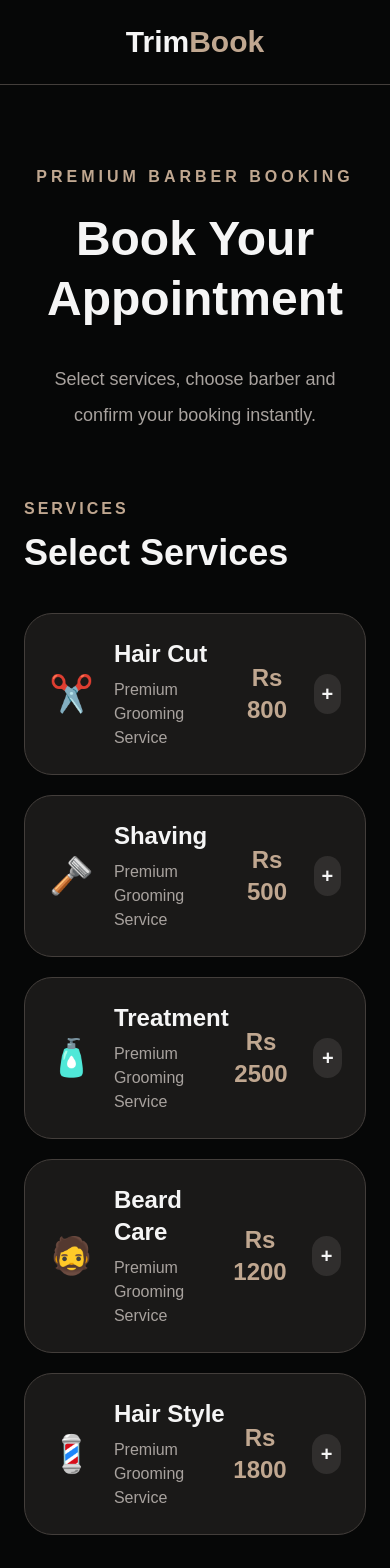
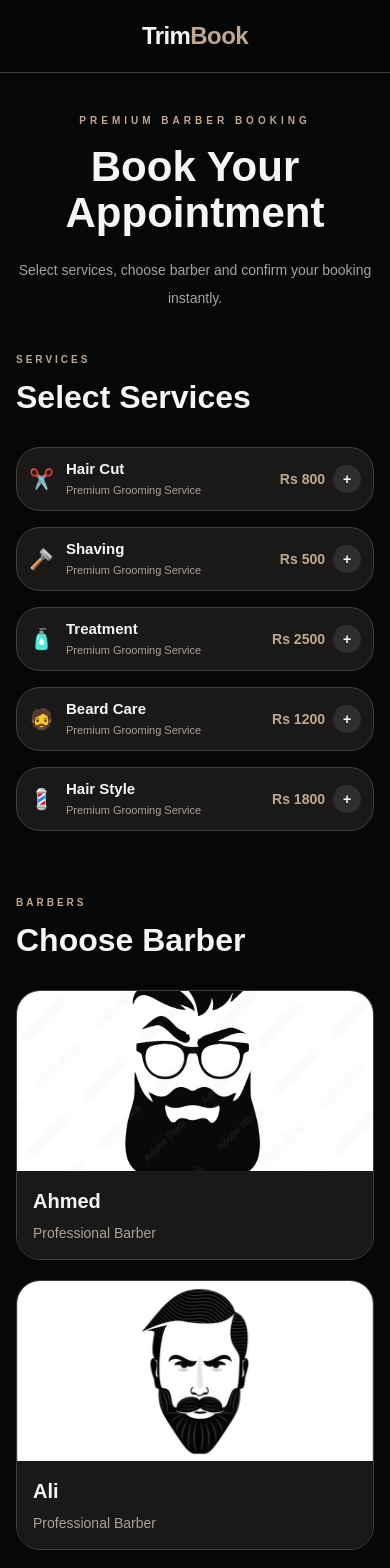
Before and after one commit to Nexuitive/barber-booking, a Next.js app: page / in a window 390 px wide. Shown: the top 1568 px of the page. Built offline with nearby package versions, Linux system fonts and the light colour scheme.

Commit message:
mobile ui update

```diff
--- a/src/app/page.tsx
+++ b/src/app/page.tsx
@@ -12,7 +12,7 @@ import { db } from "./firebase";
 import Calendar from "react-calendar";
 import "react-calendar/dist/Calendar.css";
 
-export default function BookingPage() {
+export default function Home() {
 
   const [selectedServices, setSelectedServices] = useState<string[]>([]);
   const [selectedBarber, setSelectedBarber] = useState("");
@@ -158,14 +158,15 @@ export default function BookingPage() {
 
   return (
 
-    <main className="bg-[#060707] text-[#F5F5F5] min-h-screen">
+    <main className="bg-[#060707] text-[#F5F5F5] min-h-screen overflow-hidden">
 
-      {/* Navbar */}
-      <nav className="border-b border-[#433E3B]">
+      {/* NAVBAR */}
 
-        <div className="max-w-7xl mx-auto px-6 md:px-12 py-6 flex items-center justify-center">
+      <nav className="border-b border-[#433E3B] sticky top-0 z-50 bg-[#060707]/90 backdrop-blur-xl">
 
-          <h1 className="text-3xl md:text-4xl font-black">
+        <div className="max-w-7xl mx-auto px-4 md:px-12 py-5 flex items-center justify-center">
+
+          <h1 className="text-2xl md:text-4xl font-black tracking-tight">
             Trim<span className="text-[#C0A790]">Book</span>
           </h1>
 
@@ -174,14 +175,15 @@ export default function BookingPage() {
       </nav>
 
 
-      {/* Hero */}
-      <section className="max-w-7xl mx-auto px-6 md:px-12 pt-20 pb-16 text-center">
+      {/* HERO */}
 
-        <p className="text-[#C0A790] uppercase tracking-[4px] font-semibold mb-5">
+      <section className="max-w-7xl mx-auto px-4 md:px-12 pt-10 pb-10 md:pt-20 md:pb-16 text-center">
+
+        <p className="text-[#C0A790] uppercase tracking-[4px] font-semibold mb-4 text-[10px] md:text-sm">
           Premium Barber Booking
         </p>
 
-        <h1 className="text-5xl md:text-7xl font-black leading-tight">
+        <h1 className="text-[42px] leading-[46px] md:text-7xl md:leading-[90px] font-black">
 
           Book Your
           <br />
@@ -190,7 +192,7 @@ export default function BookingPage() {
 
         </h1>
 
-        <p className="text-[#A8A29E] text-lg leading-9 mt-8 max-w-3xl mx-auto">
+        <p className="text-[#A8A29E] text-sm md:text-lg leading-7 md:leading-9 mt-5 max-w-3xl mx-auto">
 
           Select services, choose barber and confirm your booking instantly.
 
@@ -199,48 +201,49 @@ export default function BookingPage() {
       </section>
 
 
-      {/* Services */}
-      <section className="max-w-5xl mx-auto px-6 md:px-12 pb-20">
+      {/* SERVICES */}
 
-        <div className="mb-10">
+      <section className="max-w-5xl mx-auto px-4 md:px-12 pb-16 md:pb-20">
 
-          <p className="text-[#C0A790] uppercase tracking-[3px] font-semibold mb-3">
+        <div className="mb-8">
+
+          <p className="text-[#C0A790] uppercase tracking-[3px] font-semibold mb-3 text-[10px]">
             Services
           </p>
 
-          <h2 className="text-4xl md:text-5xl font-black">
+          <h2 className="text-[32px] leading-[36px] md:text-5xl font-black">
             Select Services
           </h2>
 
         </div>
 
-        <div className="space-y-5">
+        <div className="space-y-4">
 
           {services.map((service) => (
 
             <button
               key={service.name}
               onClick={() => toggleService(service.name)}
-              className={`w-full rounded-[28px] border transition p-6 flex items-center justify-between ${
+              className={`w-full rounded-[24px] md:rounded-[35px] border transition p-3 md:p-6 flex items-center justify-between gap-2 ${
                 selectedServices.includes(service.name)
                   ? "bg-[#302E2D] border-[#C0A790]"
                   : "bg-[#1A1918] border-[#433E3B] hover:border-[#C0A790]"
               }`}
             >
 
-              <div className="flex items-center gap-5">
+              <div className="flex items-center gap-3">
 
-                <div className="text-4xl">
+                <div className="text-xl md:text-4xl">
                   {service.icon}
                 </div>
 
                 <div className="text-left">
 
-                  <h3 className="text-2xl font-black">
+                  <h3 className="text-[15px] leading-[18px] md:text-2xl font-black">
                     {service.name}
                   </h3>
 
-                  <p className="text-[#A8A29E] mt-2">
+                  <p className="text-[#A8A29E] mt-1 text-[11px] leading-[16px] md:text-base">
                     Premium Grooming Service
                   </p>
 
@@ -248,13 +251,13 @@ export default function BookingPage() {
 
               </div>
 
-              <div className="flex items-center gap-5">
+              <div className="flex items-center gap-2">
 
-                <p className="text-[#C0A790] text-2xl font-black">
+                <p className="text-[14px] leading-[18px] md:text-2xl font-black text-[#C0A790]">
                   {service.price}
                 </p>
 
-                <div className={`w-10 h-10 rounded-full flex items-center justify-center text-xl font-black ${
+                <div className={`w-7 h-7 md:w-10 md:h-10 rounded-full flex items-center justify-center text-sm md:text-xl font-black ${
                   selectedServices.includes(service.name)
                     ? "bg-[#E8D9BF] text-black"
                     : "bg-[#302E2D]"
@@ -277,29 +280,30 @@ export default function BookingPage() {
       </section>
 
 
-      {/* Barbers */}
-      <section className="max-w-7xl mx-auto px-6 md:px-12 pb-20">
+      {/* BARBERS */}
 
-        <div className="mb-10">
+      <section className="max-w-7xl mx-auto px-4 md:px-12 pb-16 md:pb-20">
 
-          <p className="text-[#C0A790] uppercase tracking-[3px] font-semibold mb-3">
+        <div className="mb-8">
+
+          <p className="text-[#C0A790] uppercase tracking-[3px] font-semibold mb-3 text-[10px]">
             Barbers
           </p>
 
-          <h2 className="text-4xl md:text-5xl font-black">
+          <h2 className="text-[32px] leading-[36px] md:text-5xl font-black">
             Choose Barber
           </h2>
 
         </div>
 
-        <div className="grid grid-cols-1 md:grid-cols-3 gap-6">
+        <div className="grid grid-cols-1 md:grid-cols-3 gap-5">
 
           {barbers.map((barber) => (
 
             <div
               key={barber.name}
               onClick={() => setSelectedBarber(barber.name)}
-              className={`rounded-[35px] overflow-hidden border cursor-pointer transition ${
+              className={`rounded-[24px] md:rounded-[35px] overflow-hidden border cursor-pointer transition ${
                 selectedBarber === barber.name
                   ? "border-[#C0A790]"
                   : "border-[#433E3B] hover:border-[#C0A790]"
@@ -309,16 +313,16 @@ export default function BookingPage() {
               <img
                 src={barber.image}
                 alt={barber.name}
-                className="w-full h-[380px] object-cover"
+                className="w-full h-[180px] md:h-[380px] object-cover"
               />
 
-              <div className="bg-[#1A1918] p-7">
+              <div className="bg-[#1A1918] p-4 md:p-7">
 
-                <h3 className="text-3xl font-black">
+                <h3 className="text-xl md:text-3xl font-black">
                   {barber.name}
                 </h3>
 
-                <p className="text-[#A8A29E] mt-3">
+                <p className="text-[#A8A29E] mt-2 text-sm md:text-base">
                   Professional Barber
                 </p>
 
@@ -333,25 +337,25 @@ export default function BookingPage() {
       </section>
 
 
-      {/* Date & Time */}
-      <section className="max-w-7xl mx-auto px-6 md:px-12 pb-20">
+      {/* DATE & TIME */}
 
-        <div className="mb-10">
+      <section className="max-w-7xl mx-auto px-4 md:px-12 pb-16 md:pb-20">
 
-          <p className="text-[#C0A790] uppercase tracking-[3px] font-semibold mb-3">
+        <div className="mb-8">
+
+          <p className="text-[#C0A790] uppercase tracking-[3px] font-semibold mb-3 text-[10px]">
             Schedule
           </p>
 
-          <h2 className="text-4xl md:text-5xl font-black">
+          <h2 className="text-[32px] leading-[36px] md:text-5xl font-black">
             Select Date & Time
           </h2>
 
         </div>
 
-        <div className="bg-[#1A1918] border border-[#433E3B] rounded-[35px] p-8">
+        <div className="bg-[#1A1918] border border-[#433E3B] rounded-[24px] md:rounded-[35px] p-4 md:p-8">
 
-          {/* Calendar */}
-          <div className="bg-[#060707] border border-[#433E3B] rounded-[30px] p-6">
+          <div className="bg-[#060707] border border-[#433E3B] rounded-[24px] md:rounded-[30px] p-2 md:p-6">
 
             <Calendar
               onChange={(value) => setSelectedDate(value as Date)}
@@ -361,15 +365,14 @@ export default function BookingPage() {
 
           </div>
 
-          {/* Time */}
-          <div className="grid grid-cols-2 md:grid-cols-4 gap-4 mt-8">
+          <div className="grid grid-cols-2 md:grid-cols-4 gap-3 mt-6">
 
             {timings.map((time) => (
 
               <button
                 key={time}
                 onClick={() => setSelectedTime(time)}
-                className={`py-5 rounded-2xl font-bold transition ${
+                className={`py-3 md:py-5 text-sm md:text-base rounded-2xl font-bold transition ${
                   selectedTime === time
                     ? "bg-[#E8D9BF] text-black"
                     : "border border-[#433E3B] hover:border-[#C0A790]"
@@ -387,16 +390,17 @@ export default function BookingPage() {
       </section>
 
 
-      {/* Booking */}
-      <section className="max-w-7xl mx-auto px-6 md:px-12 pb-20">
+      {/* BOOKING */}
 
-        <div className="bg-[#1A1918] border border-[#433E3B] rounded-[35px] p-10 text-center">
+      <section className="max-w-7xl mx-auto px-4 md:px-12 pb-16 md:pb-20">
 
-          <p className="text-[#C0A790] uppercase tracking-[3px] font-semibold mb-4">
+        <div className="bg-[#1A1918] border border-[#433E3B] rounded-[24px] md:rounded-[35px] p-6 md:p-10 text-center">
+
+          <p className="text-[#C0A790] uppercase tracking-[3px] font-semibold mb-4 text-[10px]">
             Ready To Book?
           </p>
 
-          <h2 className="text-4xl md:text-6xl font-black leading-tight">
+          <h2 className="text-[32px] leading-[36px] md:text-6xl font-black">
 
             Confirm Your
             <br />
@@ -405,13 +409,13 @@ export default function BookingPage() {
 
           </h2>
 
-          <div className="mt-10">
+          <div className="mt-8">
 
-            <p className="text-[#A8A29E] text-lg">
+            <p className="text-[#A8A29E] text-base md:text-lg">
               Total Amount
             </p>
 
-            <h2 className="text-5xl font-black text-[#C0A790] mt-3">
+            <h2 className="text-3xl md:text-5xl font-black text-[#C0A790] mt-3">
               Rs {totalAmount}
             </h2>
 
@@ -419,7 +423,7 @@ export default function BookingPage() {
 
           <button
             onClick={handleBooking}
-            className="mt-10 bg-[#E8D9BF] hover:bg-[#C0A790] transition text-black px-12 py-5 rounded-2xl text-xl font-black"
+            className="mt-8 md:mt-10 w-full md:w-auto bg-[#E8D9BF] hover:bg-[#C0A790] transition text-black px-8 py-4 rounded-2xl text-base md:text-xl font-black"
           >
             Confirm Booking
           </button>
@@ -429,50 +433,51 @@ export default function BookingPage() {
       </section>
 
 
-      {/* Offers */}
-      <section className="max-w-7xl mx-auto px-6 md:px-12 pb-20">
+      {/* OFFERS */}
 
-        <div className="mb-10">
+      <section className="max-w-7xl mx-auto px-4 md:px-12 pb-16 md:pb-20">
 
-          <p className="text-[#C0A790] uppercase tracking-[3px] font-semibold mb-3">
+        <div className="mb-8">
+
+          <p className="text-[#C0A790] uppercase tracking-[3px] font-semibold mb-3 text-[10px]">
             Offers
           </p>
 
-          <h2 className="text-4xl md:text-5xl font-black">
+          <h2 className="text-[32px] leading-[36px] md:text-5xl font-black">
             Latest Offers
           </h2>
 
         </div>
 
-        <div className="grid grid-cols-1 md:grid-cols-2 gap-6">
+        <div className="grid grid-cols-1 md:grid-cols-2 gap-5">
 
-          <div className="bg-[#1A1918] border border-[#433E3B] rounded-[35px] p-10">
+          <div className="bg-[#1A1918] border border-[#433E3B] rounded-[24px] md:rounded-[35px] p-5 md:p-10">
 
-            <p className="text-[#C0A790] font-semibold">
+            <p className="text-[#C0A790] font-semibold text-sm">
               LIMITED OFFER
             </p>
 
-            <h3 className="text-4xl font-black mt-5">
+            <h3 className="text-2xl md:text-4xl font-black mt-5">
               Hair Cut + Beard
             </h3>
 
-            <p className="text-[#A8A29E] mt-5 text-lg leading-8">
+            <p className="text-[#A8A29E] mt-5 text-sm md:text-lg leading-7 md:leading-8">
               Premium grooming package with discounted pricing.
             </p>
 
           </div>
 
-          <div className="bg-[#1A1918] border border-[#433E3B] rounded-[35px] p-10">
+          <div className="bg-[#1A1918] border border-[#433E3B] rounded-[24px] md:rounded-[35px] p-5 md:p-10">
 
-            <p className="text-[#C0A790] font-semibold">
+            <p className="text-[#C0A790] font-semibold text-sm">
               PREMIUM PACKAGE
             </p>
 
-            <h3 className="text-4xl font-black mt-5">
+            <h3 className="text-2xl md:text-4xl font-black mt-5">
               Full Grooming
             </h3>
 
-            <p className="text-[#A8A29E] mt-5 text-lg leading-8">
+            <p className="text-[#A8A29E] mt-5 text-sm md:text-lg leading-7 md:leading-8">
               Facial, massage and premium styling package.
             </p>
 
@@ -483,22 +488,23 @@ export default function BookingPage() {
       </section>
 
 
-      {/* Reviews */}
-      <section className="max-w-7xl mx-auto px-6 md:px-12 pb-20">
+      {/* REVIEWS */}
 
-        <div className="mb-10">
+      <section className="max-w-7xl mx-auto px-4 md:px-12 pb-16 md:pb-20">
 
-          <p className="text-[#C0A790] uppercase tracking-[3px] font-semibold mb-3">
+        <div className="mb-8">
+
+          <p className="text-[#C0A790] uppercase tracking-[3px] font-semibold mb-3 text-[10px]">
             Reviews
           </p>
 
-          <h2 className="text-4xl md:text-5xl font-black">
+          <h2 className="text-[32px] leading-[36px] md:text-5xl font-black">
             Customer Reviews
           </h2>
 
         </div>
 
-        <div className="grid grid-cols-1 md:grid-cols-3 gap-6">
+        <div className="grid grid-cols-1 md:grid-cols-3 gap-5">
 
           {[
             "Excellent service and premium environment.",
@@ -508,14 +514,14 @@ export default function BookingPage() {
 
             <div
               key={index}
-              className="bg-[#1A1918] border border-[#433E3B] rounded-[35px] p-8"
+              className="bg-[#1A1918] border border-[#433E3B] rounded-[24px] md:rounded-[35px] p-5 md:p-8"
             >
 
-              <p className="text-[#C0A790] text-2xl">
+              <p className="text-[#C0A790] text-xl md:text-2xl">
                 ★★★★★
               </p>
 
-              <p className="text-[#A8A29E] text-lg leading-9 mt-6">
+              <p className="text-[#A8A29E] text-sm md:text-lg leading-7 md:leading-9 mt-5">
                 {review}
               </p>
 
@@ -528,22 +534,23 @@ export default function BookingPage() {
       </section>
 
 
-      {/* Contact */}
-      <section className="max-w-7xl mx-auto px-6 md:px-12 pb-28">
+      {/* CONTACT */}
 
-        <div className="grid grid-cols-1 lg:grid-cols-2 gap-10">
+      <section className="max-w-7xl mx-auto px-4 md:px-12 pb-20 md:pb-28">
 
-          <div className="bg-[#1A1918] border border-[#433E3B] rounded-[35px] p-10">
+        <div className="grid grid-cols-1 lg:grid-cols-2 gap-5 md:gap-10">
 
-            <p className="text-[#C0A790] uppercase tracking-[3px] font-semibold mb-3">
+          <div className="bg-[#1A1918] border border-[#433E3B] rounded-[24px] md:rounded-[35px] p-5 md:p-10">
+
+            <p className="text-[#C0A790] uppercase tracking-[3px] font-semibold mb-3 text-[10px]">
               Contact
             </p>
 
-            <h2 className="text-4xl font-black">
+            <h2 className="text-[32px] leading-[36px] md:text-4xl font-black">
               Contact Details
             </h2>
 
-            <div className="space-y-6 mt-10 text-lg">
+            <div className="space-y-5 mt-8 text-sm md:text-lg">
 
               <p>
                 📍 Karachi, Pakistan
@@ -561,11 +568,11 @@ export default function BookingPage() {
 
           </div>
 
-          <div className="overflow-hidden rounded-[35px] border border-[#433E3B]">
+          <div className="overflow-hidden rounded-[24px] md:rounded-[35px] border border-[#433E3B]">
 
             <iframe
               src="https://maps.google.com/maps?q=karachi&t=&z=13&ie=UTF8&iwloc=&output=embed"
-              className="w-full h-full min-h-[400px]"
+              className="w-full h-full min-h-[250px] md:min-h-[400px]"
               loading="lazy"
             ></iframe>
 
```
